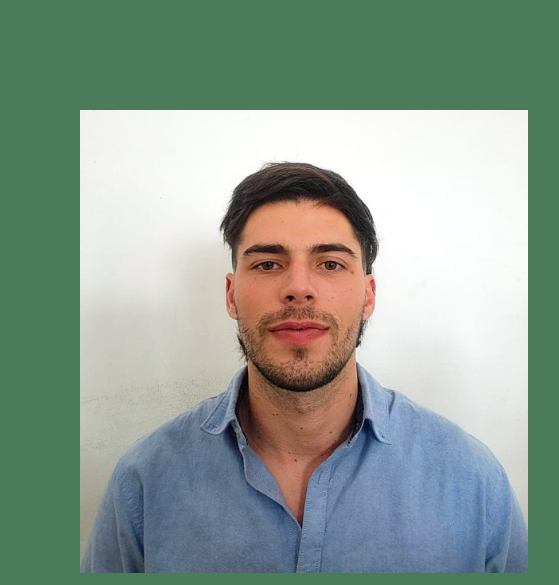
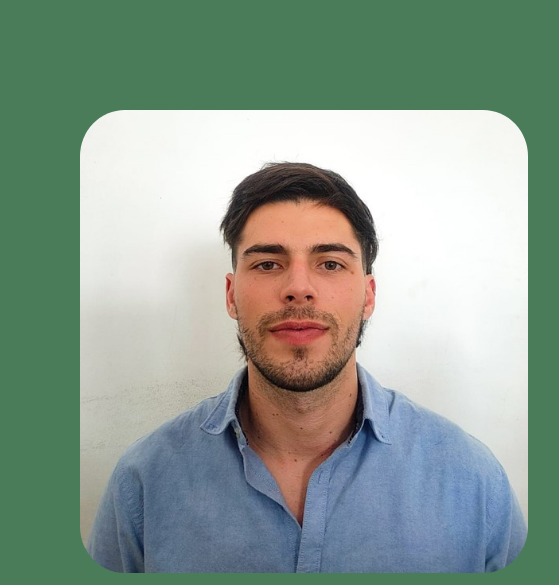
Before and after one commit to Fausto-gif/portafolio, a plain HTML site: page index.html in a window 1280 px wide. Shown: the part 215-800 px from the top of the page, 560-1119 px from the left. Drawn offline with nearby package versions, Linux system fonts and the light colour scheme.

Commit message:
Bordes redondeados imagen

```diff
--- a/styles/style.css
+++ b/styles/style.css
@@ -43,7 +43,9 @@ color:var(--color-terciario) ;
 text-decoration: none;
 }
 
-
+img {
+    border-radius:10%;
+}
 
 .presentacion {
     display:flex;
```
